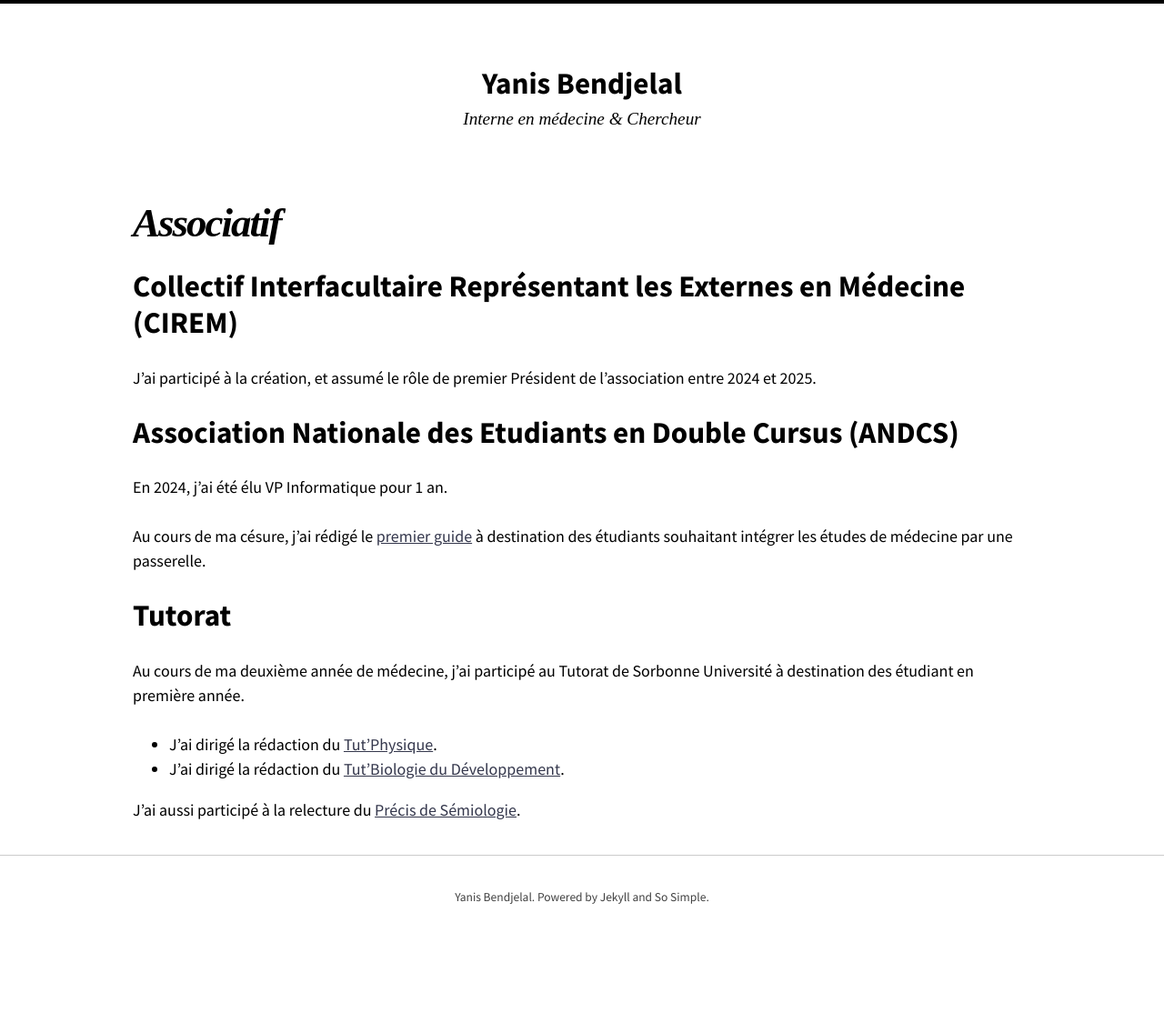
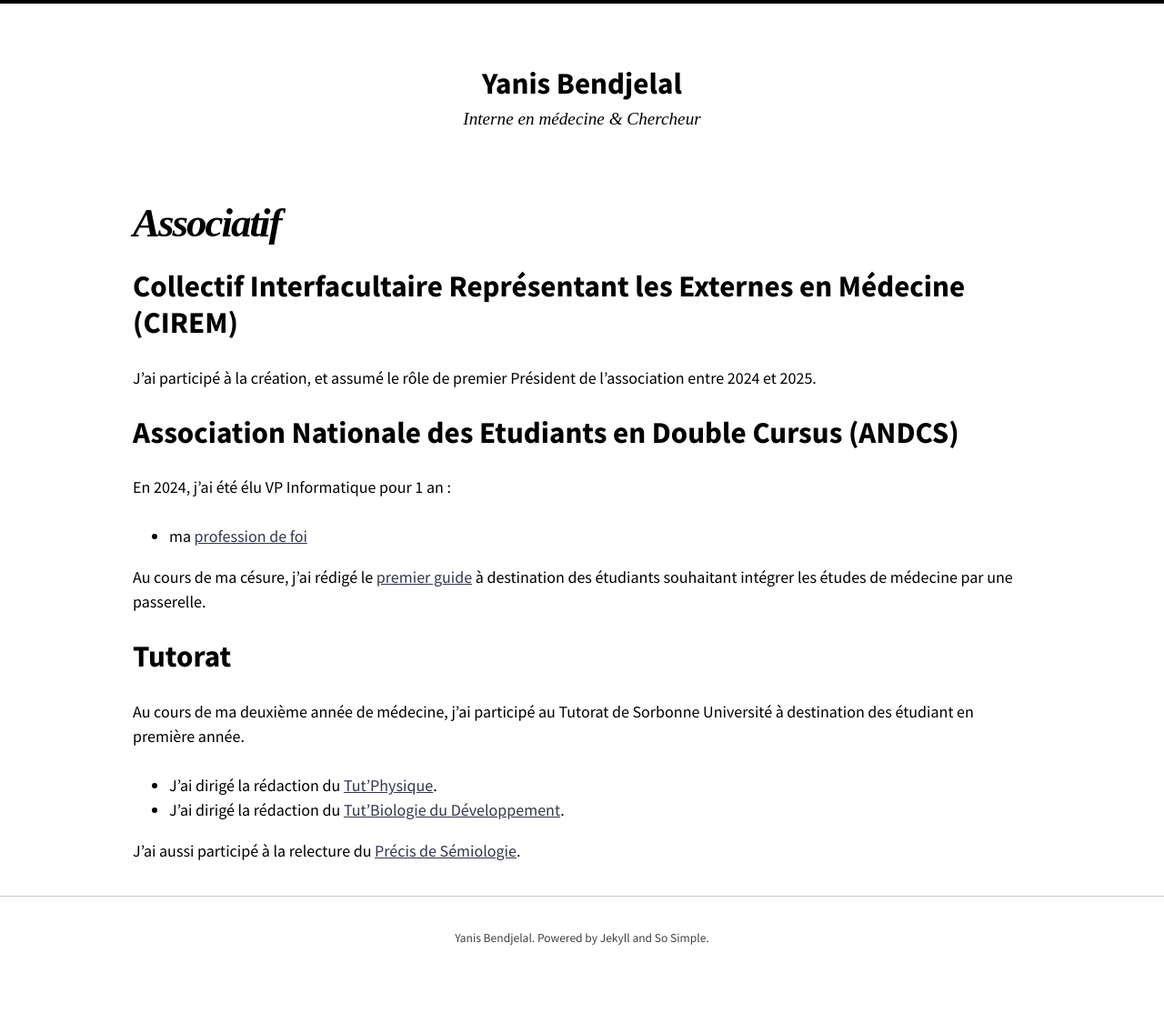
Before and after one commit to Bendjelal/bendjelal.github.io, a Jekyll site: the page built from associatif/associatif.md, in a window 1280 px wide. Shown: the whole page at 91% size. Built offline with Jekyll 4.4.1, drawn with Linux system fonts in a browser that asks for light colours; nearby versions of some CDN libraries; before the commit the page ends 1069 px from its top, so only the background shows below that.

Commit message:
Update associatif.md

```diff
--- a/associatif/associatif.md
+++ b/associatif/associatif.md
@@ -10,7 +10,8 @@ J'ai participé à la création, et assumé le rôle de premier Président de l'
 
 # Association Nationale des Etudiants en Double Cursus (ANDCS)
 
-En 2024, j'ai été élu VP Informatique pour 1 an.
+En 2024, j'ai été élu VP Informatique pour 1 an :
+- ma [profession de foi](https://bendjelal.github.io/associatif/profession_de_foi.pdf)
 
 Au cours de ma césure, j'ai rédigé le [premier guide](https://drive.google.com/file/d/1U3fzQ03PvhDrn1-r40eI_vbGHE_kWImZ/view) à destination des étudiants souhaitant intégrer les études de médecine par une passerelle.
 
```
